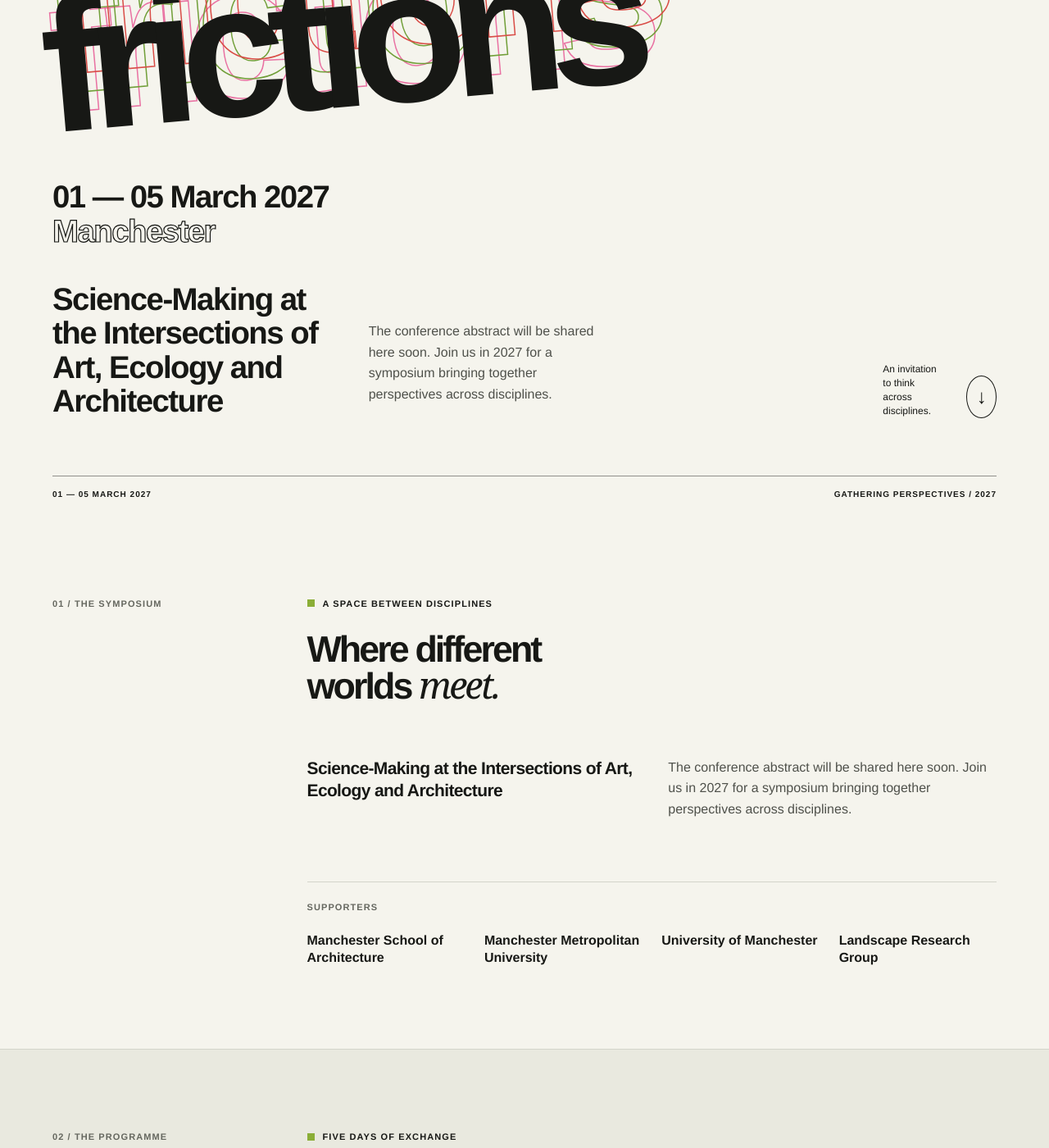
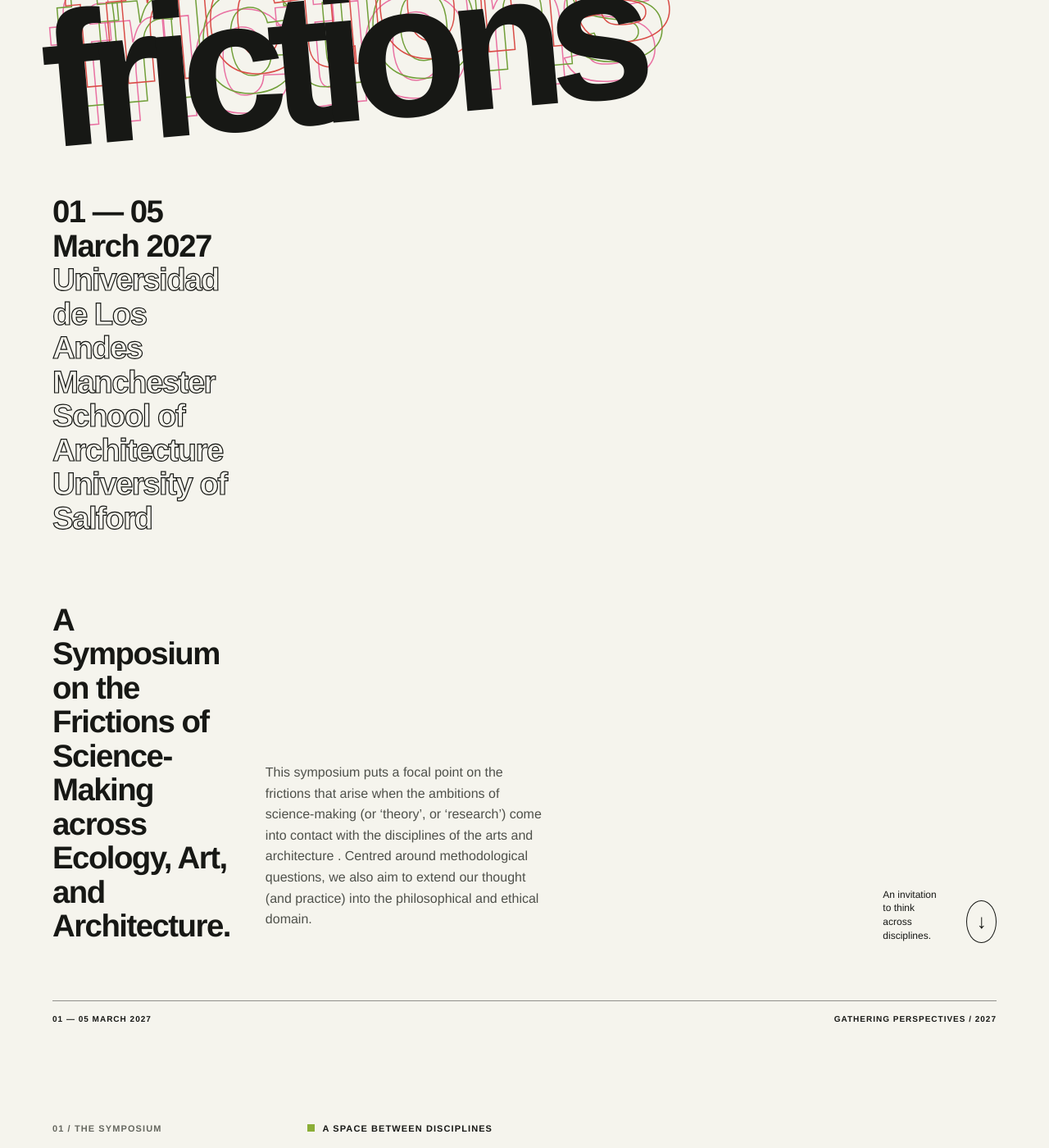
Before and after one commit to rtbs-atlas/frictions.github.io, a Jekyll site: the page built from index.html, in a window 1280 px wide and 1400 px high, scrolled down 212 px. Shown: the whole window at 82% size. Built offline with Jekyll 4.4.1, drawn with Linux system fonts in a browser that asks for light colours; some of the changed text lies outside the part shown.

Commit message:
Revise hero section with new event information
Updated event details and symposium description.

```diff
--- a/index.html
+++ b/index.html
@@ -1,6 +1,8 @@
 ---
 layout: default
 ---
+<div style="position:relative;"><span style="position:absolute;top:50%;left:50%;transform:translate(-50%,-50%) rotate(-15deg);font-size:60px;font-weight:900;color:rgba(200,0,0,0.15);z-index:0;pointer-events:none;">DRAFT</span><div style="position:relative;z-index:1;">YOUR TEXT GOES HERE</div></div>
+
 <section class="hero">
   <div class="hero-top"><span>Art / Ecology / Architecture</span><span>1–5 March 2027</span></div>
   <div class="hero-title" aria-label="Frictions">
@@ -10,10 +12,10 @@ layout: default
     <span class="hero-title-main" aria-hidden="true">frictions</span>
   </div>
   <div class="hero-bottom">
-    <p class="hero-subtitle">01 — 05 March 2027<br><span class="subtitle-echo">Manchester</span><br><br>Science-Making at the Intersections of Art, Ecology and Architecture</p>
+    <p class="hero-subtitle">01 — 05 March 2027<br><span class="subtitle-echo">Universidad de Los Andes<br>Manchester School of Architecture<br>University of Salford<br></span><br><br>A Symposium on the Frictions of Science-Making across Ecology, Art, and Architecture.</p>
 
     <div class="about-copy">
-      <p>The conference abstract will be shared here soon. Join us in 2027 for a symposium bringing together perspectives across disciplines.</p>
+      <p>This symposium puts a focal point on the frictions that arise when the ambitions of science-making (or ‘theory’, or ‘research’) come into contact with the disciplines of the arts and architecture . Centred around methodological questions, we also aim to extend our thought (and practice) into the philosophical and ethical domain.</p>
     </div>
 
     <div class="hero-side"><span>An invitation to think<br>across disciplines.</span><a class="round-arrow" href="#about" aria-label="Explore the symposium">↓</a></div>
```
